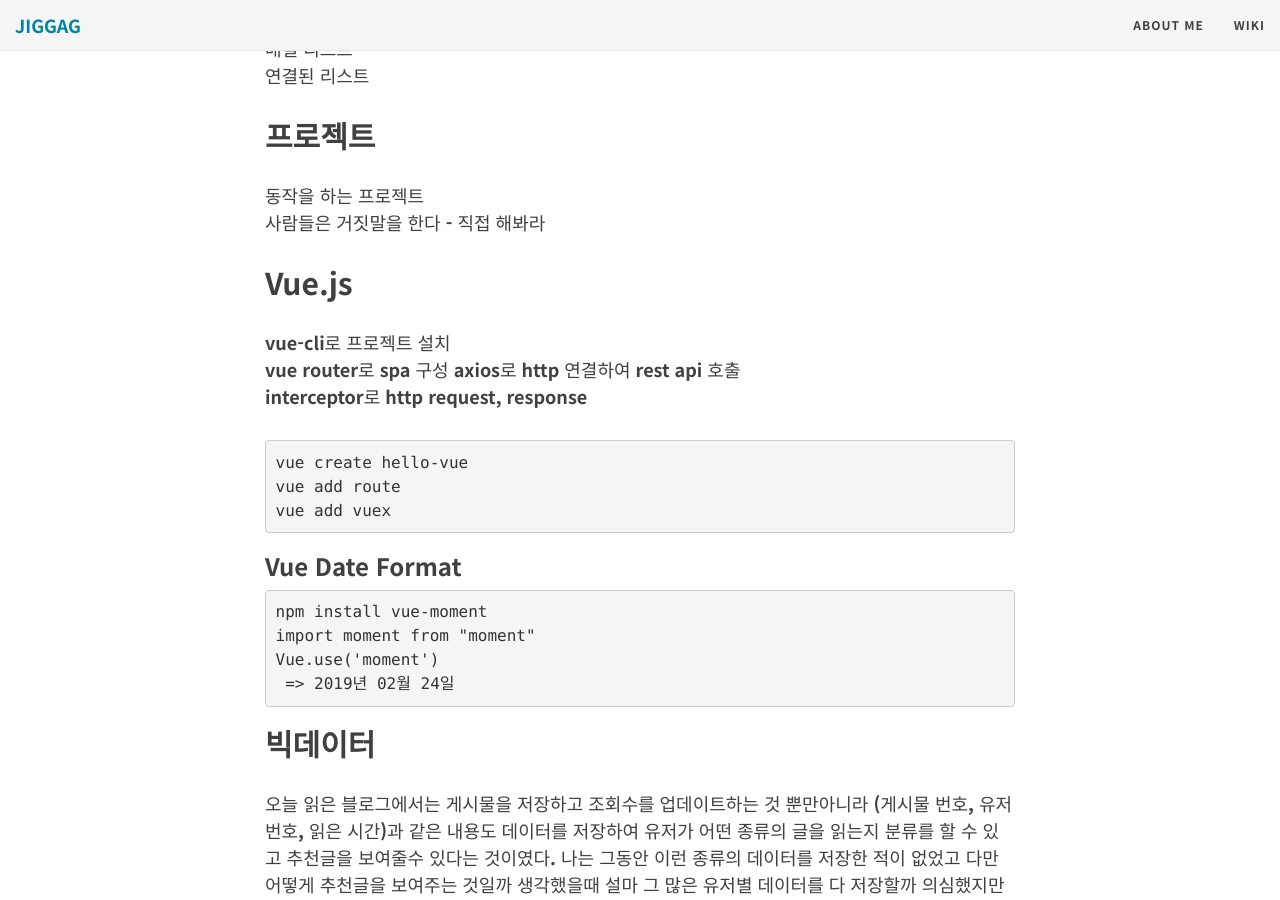
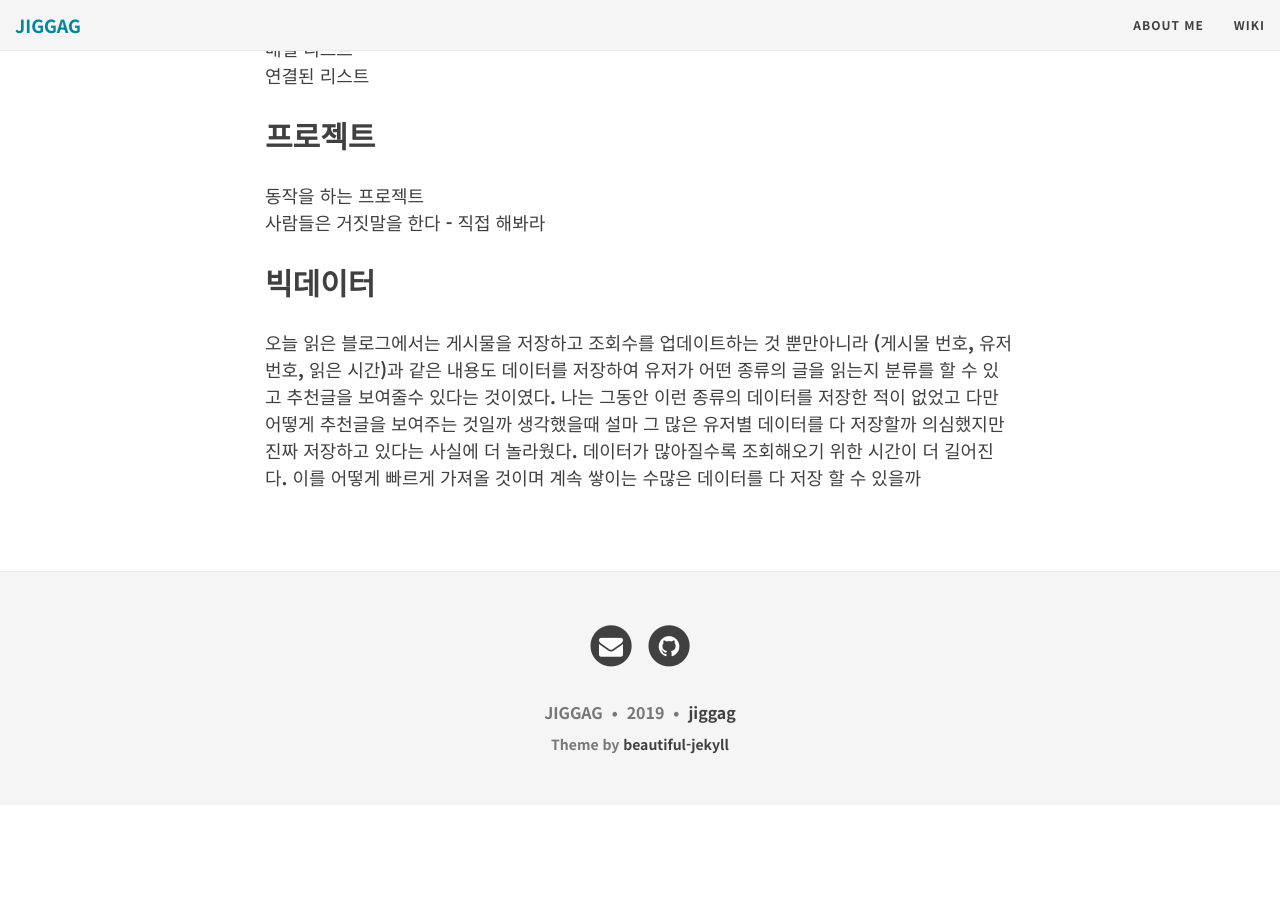
Before and after one commit to jiggag/jiggag.github.io, a Jekyll site: the page built from wiki.md, in a window 1280 px wide and 900 px high, scrolled down 7381 px. Built offline with Jekyll 4.4.1, drawn with Linux system fonts in a browser that asks for light colours; nearby versions of some CDN libraries; after the commit the page ends 8186 px from its top, so only the background shows below that.

Commit message:
Update wiki.md

````diff
--- a/wiki.md
+++ b/wiki.md
@@ -293,24 +293,6 @@ list.stream().filter(p -> p).foreach(
 동작을 하는 프로젝트<br/>
 사람들은 거짓말을 한다 - 직접 해봐라
 
-## Vue.js
-vue-cli로 프로젝트 설치<br/>
-vue router로 spa 구성<vr/>
-axios로 http 연결하여 rest api 호출<br/>
-interceptor로 http request, response
-```script
-vue create hello-vue
-vue add route
-vue add vuex
-```
-### Vue Date Format
-```script
-npm install vue-moment
-import moment from "moment"
-Vue.use('moment')
-{{ date | moment('YYYY년 MM월 DD일') }} => 2019년 02월 24일
-```
-
 ## 빅데이터
 오늘 읽은 블로그에서는 게시물을 저장하고 조회수를 업데이트하는 것 뿐만아니라
 (게시물 번호, 유저 번호, 읽은 시간)과 같은 내용도 데이터를 저장하여 유저가 어떤 종류의 글을 읽는지 분류를 할 수 있고 추천글을 보여줄수 있다는 것이였다. 나는 그동안 이런 종류의 데이터를 저장한 적이 없었고 다만 어떻게 추천글을 보여주는 것일까 생각했을때 설마 그 많은 유저별 데이터를 다 저장할까 의심했지만 진짜 저장하고 있다는 사실에 더 놀라웠다. 데이터가 많아질수록 조회해오기 위한 시간이 더 길어진다. 이를 어떻게 빠르게 가져올 것이며 계속 쌓이는 수많은 데이터를 다 저장 할 수 있을까
````
